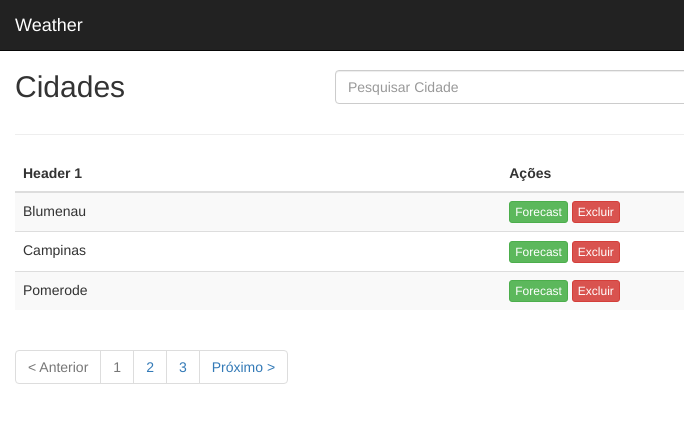
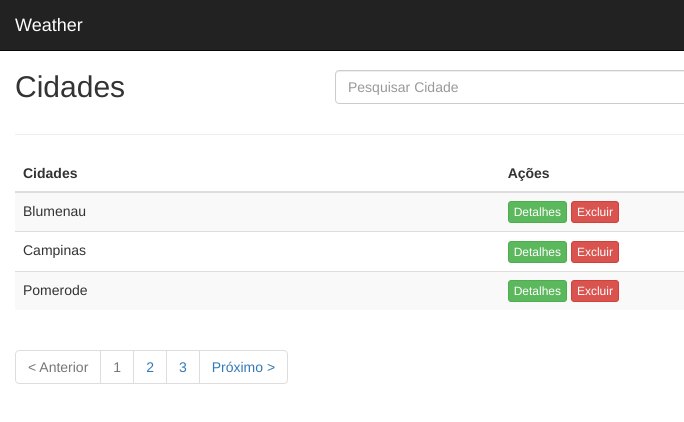
Before and after one commit to willzzini/weather-front, a plain HTML site: page index.html in a window 1280 px wide. Shown: the full height of the page, 0-684 px from the left. Drawn offline with Linux system fonts and the light colour scheme.

Commit message:
change names

```diff
--- a/index.html
+++ b/index.html
@@ -64,7 +64,7 @@
 		<table class="table table-striped" cellspacing="0" cellpadding="0">
 			<thead>
 				<tr>
-					<th>Header 1</th>
+					<th>Cidades</th>
 					<th class="actions">Ações</th>
 				</tr>
 			</thead>
@@ -72,21 +72,21 @@
 				<tr>
 					<td>Blumenau</td>
 					<td class="actions">
-						<a class="btn btn-success btn-xs" href="view.html">Forecast</a>
+						<a class="btn btn-success btn-xs" href="view.html">Detalhes</a>
 						<a class="btn btn-danger btn-xs"  href="#" data-toggle="modal" data-target="#delete-modal">Excluir</a>
 					</td>
 				</tr>
 				<tr>
 					<td>Campinas</td>
 					<td class="actions">
-						<a class="btn btn-success btn-xs" href="view.html">Forecast</a>
+						<a class="btn btn-success btn-xs" href="view.html">Detalhes</a>
 						<a class="btn btn-danger btn-xs"  href="#" data-toggle="modal" data-target="#delete-modal">Excluir</a>
 					</td>
 				</tr>
 				<tr>
 					<td>Pomerode</td>
 					<td class="actions">
-						<a class="btn btn-success btn-xs" href="view.html">Forecast</a>
+						<a class="btn btn-success btn-xs" href="view.html">Detalhes</a>
 						<a class="btn btn-danger btn-xs"  href="#" data-toggle="modal" data-target="#delete-modal">Excluir</a>
 					</td>
 				</tr>
```
